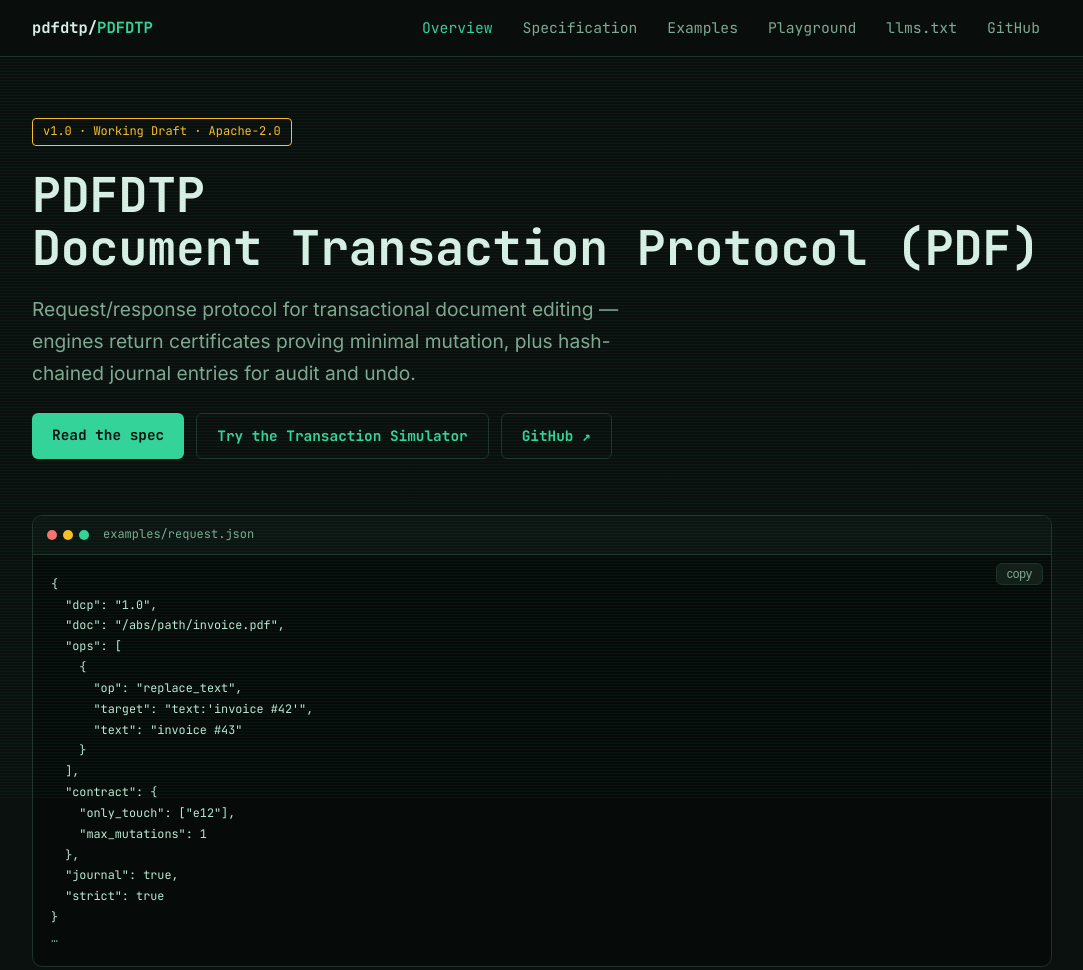
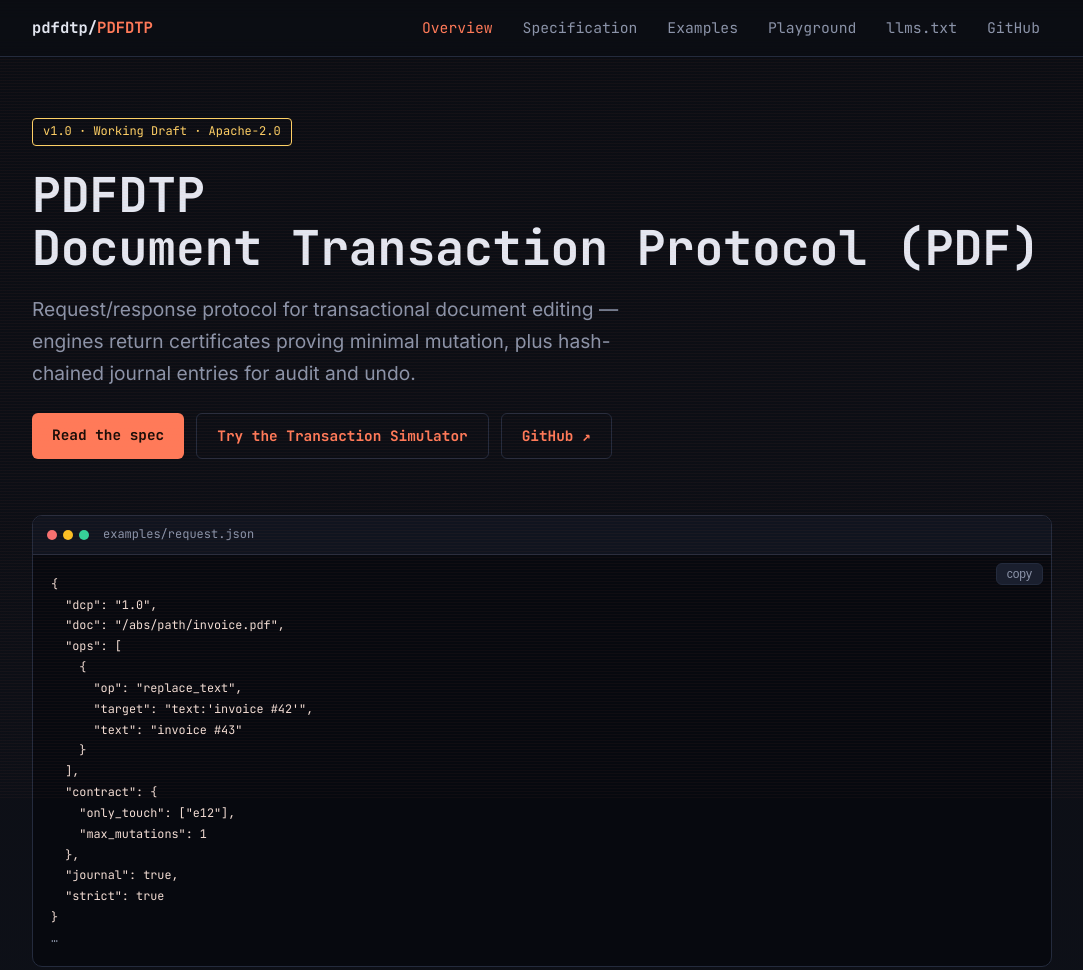
Before and after one commit to fjjjuv/pdfdtp, a plain HTML site: page index.html in a window 1280 px wide. Shown: the top 970 px of the page, without its empty margins (98-1181 px from the left). Drawn offline with Linux system fonts and the light colour scheme.

Commit message:
Restyle site: slate + coral theme

```diff
--- a/assets/style.css
+++ b/assets/style.css
@@ -1,17 +1,17 @@
 
 :root{
-  --bg:#0a0f0d; --card:#0f1a16; --bd:#1e3329; --fg:#d7efe4; --mut:#7fa892;
-  --acc:#34d399; --acc2:#fbbf24; --err:#f87171;
+  --bg:#0b0d13; --card:#12151f; --bd:#242b3d; --fg:#e3e6f0; --mut:#8b93a8;
+  --acc:#ff7a59; --acc2:#ffd166; --err:#f87171;
   --mono:'JetBrains Mono',ui-monospace,SFMono-Regular,Menlo,Consolas,monospace;
 }
 *{box-sizing:border-box}
 body{margin:0;font:15.5px/1.65 'Inter',-apple-system,Segoe UI,Roboto,sans-serif;color:var(--fg);
-  background:linear-gradient(180deg,#0a0f0d 0%,#0a1310 100%)}
-body::before{content:"";position:fixed;inset:0;pointer-events:none;opacity:.05;
-  background:repeating-linear-gradient(0deg,transparent 0 2px,#34d399 2px 3px)}
-a{color:var(--acc2)}a:visited{color:#f59e0b}a:hover{filter:brightness(1.2)}
+  background:linear-gradient(180deg,#0b0d13 0%,#10131c 100%)}
+body::before{content:"";position:fixed;inset:0;pointer-events:none;opacity:.04;
+  background:repeating-linear-gradient(0deg,transparent 0 2px,#ff7a59 2px 3px)}
+a{color:var(--acc2)}a:visited{color:#eab308}a:hover{filter:brightness(1.15)}
 .wrap{max-width:1060px;margin:0 auto;padding:0 20px}
-nav{position:sticky;top:0;z-index:50;background:rgba(10,15,13,.85);backdrop-filter:blur(10px);border-bottom:1px solid var(--bd)}
+nav{position:sticky;top:0;z-index:50;background:rgba(11,13,19,.85);backdrop-filter:blur(10px);border-bottom:1px solid var(--bd)}
 nav .wrap{display:flex;align-items:center;gap:6px;height:56px}
 .brand{font-family:var(--mono);font-weight:700;color:var(--acc);text-decoration:none}
 .brand b{color:var(--fg)}
@@ -27,26 +27,26 @@ h1 .acc{color:var(--acc)}
 .lede{color:var(--mut);font-size:clamp(1rem,2.4vw,1.2rem);max-width:640px}
 .cta{display:flex;gap:12px;margin-top:24px;flex-wrap:wrap}
 .btn{display:inline-block;padding:10px 20px;border-radius:6px;text-decoration:none;font-family:var(--mono);font-weight:600;font-size:.9rem;transition:.15s}
-.btn.pri{background:var(--acc);color:#04140d}
+.btn.pri{background:var(--acc);color:#1a0d08}
 .btn.sec{border:1px solid var(--bd);color:var(--acc)}
 .btn:hover{transform:translateY(-2px)}
 .grid{display:grid;gap:14px;grid-template-columns:repeat(auto-fit,minmax(250px,1fr))}
 .card{background:var(--card);border:1px solid var(--bd);border-radius:10px;padding:18px}
 .card h3{margin:0 0 8px;font-size:.98rem;color:var(--acc);font-family:var(--mono)}
 .card p{margin:0;color:var(--mut);font-size:.92rem}
-.term{background:#060b09;border:1px solid var(--bd);border-radius:10px;overflow:hidden;margin:20px 0}
-.term .bar{display:flex;align-items:center;gap:6px;padding:9px 14px;background:#0c1512;border-bottom:1px solid var(--bd);font-family:var(--mono);font-size:.75rem;color:var(--mut)}
+.term{background:#07090f;border:1px solid var(--bd);border-radius:10px;overflow:hidden;margin:20px 0}
+.term .bar{display:flex;align-items:center;gap:6px;padding:9px 14px;background:#10141f;border-bottom:1px solid var(--bd);font-family:var(--mono);font-size:.75rem;color:var(--mut)}
 .term .dot{width:10px;height:10px;border-radius:50%}
-pre{margin:0;padding:18px;overflow:auto;font-size:.84rem;line-height:1.55;color:#b9e8d2}
+pre{margin:0;padding:18px;overflow:auto;font-size:.84rem;line-height:1.55;color:#f2dcd3}
 code,pre{font-family:var(--mono)}
-code{background:#122019;padding:.15em .4em;border-radius:4px;font-size:.88em}
+code{background:#1a1f2e;padding:.15em .4em;border-radius:4px;font-size:.88em}
 pre code{background:none;padding:0}
 h2{font-size:1.5rem;margin:2.2em 0 .5em;font-family:var(--mono)}
 .mut{color:var(--mut)}
 .tblwrap{overflow-x:auto}
 table{border-collapse:collapse;width:100%;font-size:.9rem}
 td,th{border:1px solid var(--bd);padding:8px 12px;text-align:left;vertical:top}
-th{background:#0c1512;color:var(--acc);font-family:var(--mono)}
+th{background:#10141f;color:var(--acc);font-family:var(--mono)}
 footer{margin-top:60px;border-top:1px solid var(--bd);padding:26px 0;color:var(--mut);font-size:.83rem;font-family:var(--mono)}
 .layout{display:grid;grid-template-columns:230px 1fr;gap:40px;padding-top:30px}
 .toc{position:sticky;top:76px;align-self:start;max-height:calc(100vh - 96px);overflow:auto;font-size:.83rem;font-family:var(--mono)}
@@ -56,17 +56,17 @@ footer{margin-top:60px;border-top:1px solid var(--bd);padding:26px 0;color:var(-
 article h2{border-bottom:1px solid var(--bd);padding-bottom:.3rem}
 article a{color:var(--acc2)}
 .copy{position:relative}
-.copy button{position:absolute;top:8px;right:8px;background:#122019;border:1px solid var(--bd);color:var(--mut);border-radius:6px;padding:3px 10px;font-size:.75rem;cursor:pointer}
+.copy button{position:absolute;top:8px;right:8px;background:#1a1f2e;border:1px solid var(--bd);color:var(--mut);border-radius:6px;padding:3px 10px;font-size:.75rem;cursor:pointer}
 .copy button:hover{color:var(--fg)}
 .flow{display:flex;flex-direction:column;gap:10px;margin:22px 0}
 .fstep{display:flex;align-items:center;gap:14px;border:1px solid var(--bd);border-radius:8px;padding:12px 16px;transition:.35s;opacity:.75}
 .fstep .n{font-family:var(--mono);color:var(--mut);font-size:.8rem;min-width:26px}
-.fstep.on{opacity:1;border-color:var(--acc);box-shadow:0 0 16px #34d39922}
+.fstep.on{opacity:1;border-color:var(--acc);box-shadow:0 0 16px #ff7a5929}
 .fstep.on .n{color:var(--acc)}
 .cert{border:1px solid var(--acc);border-radius:10px;padding:16px;margin-top:16px;display:none}
 .cert.show{display:block;animation:pop .4s}
 @keyframes pop{from{opacity:0;transform:translateY(8px)}to{opacity:1}}
-button.run{background:var(--acc);border:none;color:#04140d;font-family:var(--mono);font-weight:700;padding:12px 24px;border-radius:6px;cursor:pointer;font-size:.95rem}
+button.run{background:var(--acc);border:none;color:#1a0d08;font-family:var(--mono);font-weight:700;padding:12px 24px;border-radius:6px;cursor:pointer;font-size:.95rem}
 button.run:disabled{opacity:.5;cursor:default}
 @media (max-width:820px){
   .layout{grid-template-columns:1fr}
--- a/index.html
+++ b/index.html
@@ -11,7 +11,7 @@
 <meta property="og:description" content="Request/response protocol for transactional document editing — engines return certificates proving minimal mutation, plus hash-chained journal entries for audit and undo."><meta property="og:url" content="https://fjjjuv.github.io/pdfdtp/">
 <meta name="twitter:card" content="summary"><meta name="twitter:title" content="Document Transaction Protocol (PDF) — PDFDTP specification">
 <script type="application/ld+json">{"@context":"https://schema.org","@type":"TechArticle","headline":"Document Transaction Protocol (PDF)","description":"Request/response protocol for transactional document editing — engines return certificates proving minimal mutation, plus hash-chained journal entries for audit and undo.","author":{"@type":"Person","name":"fjjjuv","url":"https://github.com/fjjjuv"},"license":"https://www.apache.org/licenses/LICENSE-2.0","codeRepository":"https://github.com/fjjjuv/pdfdtp","version":"1.0","inLanguage":"en"}</script>
-<link rel="stylesheet" href="assets/style.css?v=3">
+<link rel="stylesheet" href="assets/style.css?v=4">
 <link rel="preconnect" href="https://fonts.googleapis.com">
 <link href="https://fonts.googleapis.com/css2?family=Inter:wght@400;600;700&family=JetBrains+Mono:wght@400;700&display=swap" rel="stylesheet">
 </head><body>
```
Also changed, not shown: examples.html (+1 -1 lines), playground.html (+1 -1 lines), spec.html (+1 -1 lines).
